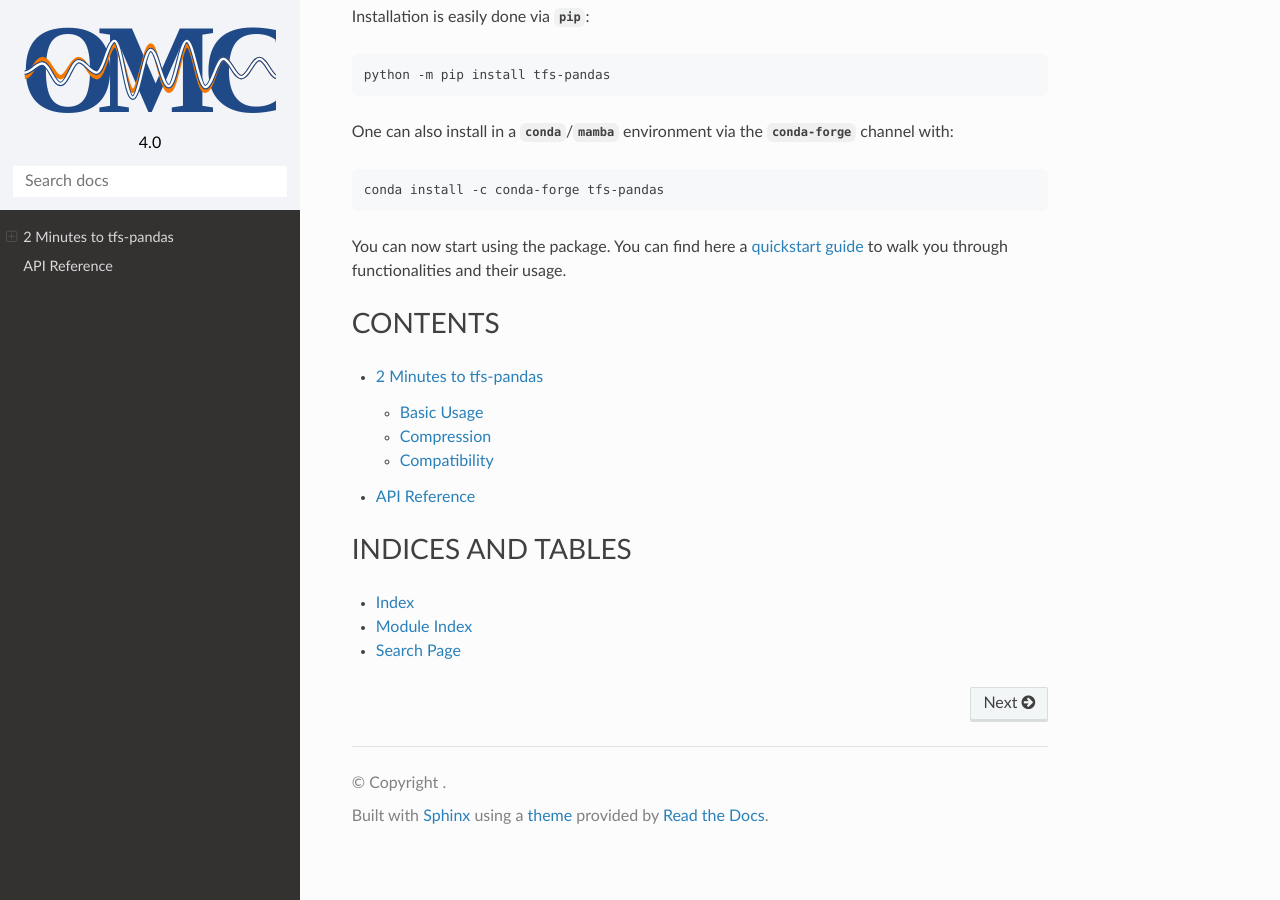
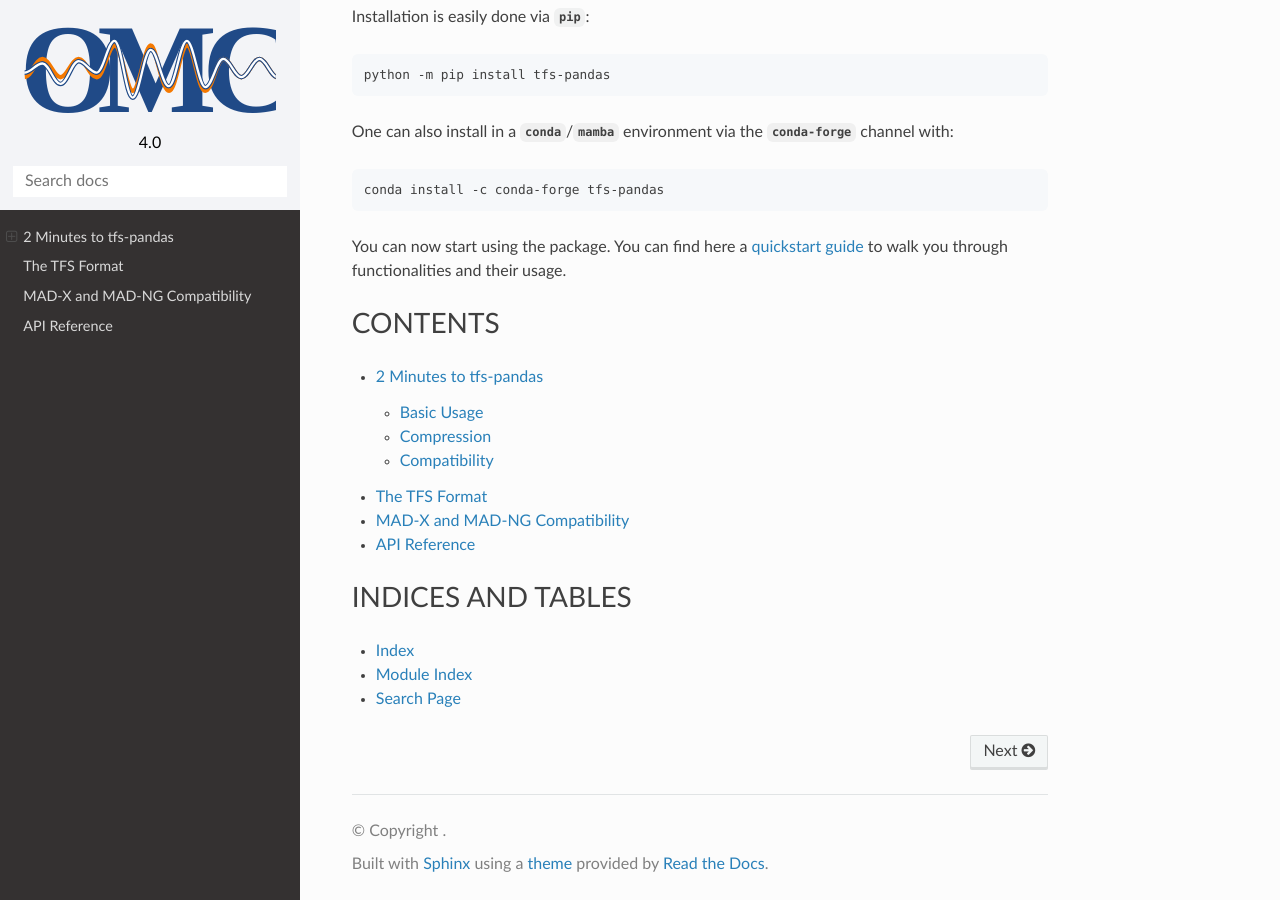
Before and after one commit to pylhc/tfs, a Sphinx documentation site: the page built from doc/index.rst, in a window 1280 px wide and 900 px high, scrolled down 630 px. Built offline with Sphinx 7.4.7 and the Read the Docs theme 2.0.0, drawn with Linux system fonts in a browser that asks for light colours.

Commit message:
include new sections

```diff
--- /dev/null
+++ b/doc/compatibility.rst
@@ -0,0 +1,4 @@
+MAD-X and MAD-NG Compatibility
+==============================
+
+Hello.
--- a/doc/index.rst
+++ b/doc/index.rst
@@ -40,6 +40,8 @@ Contents
    :maxdepth: 2
 
    quickstart
+   tfs
+   compatibility
    modules/index
 
 
--- /dev/null
+++ b/doc/tfs.rst
@@ -0,0 +1,4 @@
+The TFS Format
+==============
+
+Hello.
```
